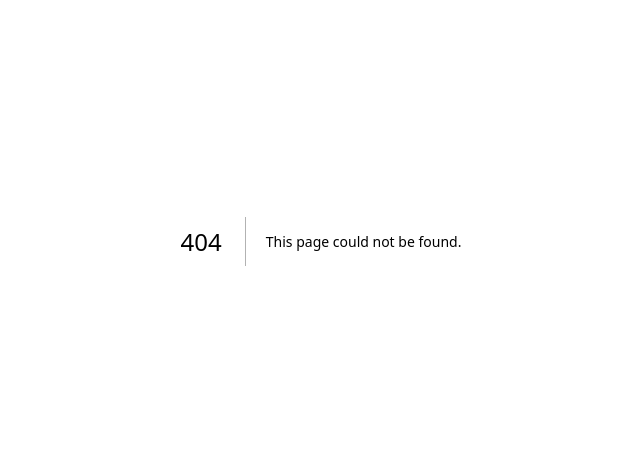
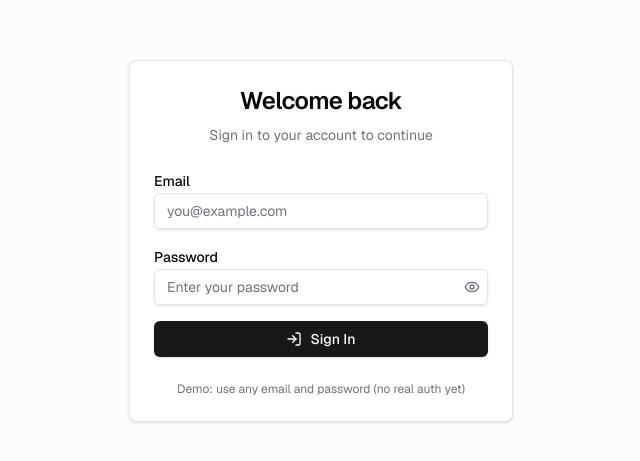
Before and after one commit to nguyendangthaoit/ent-agent, a Next.js app in the folder frontend/: page /login in a window 1280 px wide. Before the commit this address had no page. Shown: the part 159-620 px from the top of the page, without its empty margins (319-959 px from the left). Built offline with nearby package versions, Linux system fonts and the light colour scheme.

Commit message:
initialize login page

```diff
--- /dev/null
+++ b/frontend/src/app/login/page.tsx
@@ -0,0 +1,41 @@
+"use client";
+
+import React, { useState } from "react";
+import { useRouter } from "next/navigation";
+import { LoginForm } from "@/src/components/auth/LoginForm";
+
+export default function LoginPage() {
+    const router = useRouter();
+    const [isLoading, setIsLoading] = useState(false);
+    const [error, setError] = useState<string | undefined>();
+
+    const handleLogin = async (email: string, password: string) => {
+        setIsLoading(true);
+        setError(undefined);
+
+        // Simulate a login request (placeholder for real API)
+        try {
+            await new Promise((resolve) => setTimeout(resolve, 1000));
+
+            // For demo: accept any non-empty credentials
+            if (email && password) {
+                // Redirect to chat page after "login"
+                router.push("/");
+            } else {
+                setError("Please enter your email and password.");
+            }
+        } catch {
+            setError("Login failed. Please try again.");
+        } finally {
+            setIsLoading(false);
+        }
+    };
+
+    return (
+        <div className="flex min-h-screen items-center justify-center bg-muted/30 px-4">
+            <div className="w-full max-w-sm rounded-lg border border-border bg-background p-6 shadow-sm">
+                <LoginForm onLogin={handleLogin} isLoading={isLoading} error={error} />
+            </div>
+        </div>
+    );
+}
--- /dev/null
+++ b/frontend/src/components/auth/LoginForm.tsx
@@ -0,0 +1,126 @@
+"use client";
+
+import React, { useState } from "react";
+import { Eye, EyeOff, Loader2, LogIn } from "lucide-react";
+import { Button } from "@/src/components/ui/button";
+import { cn } from "@/src/lib/utils";
+
+interface LoginFormProps {
+    onLogin?: (email: string, password: string) => Promise<void>;
+    isLoading?: boolean;
+    error?: string;
+}
+
+export function LoginForm({ onLogin, isLoading, error }: LoginFormProps) {
+    const [email, setEmail] = useState("");
+    const [password, setPassword] = useState("");
+    const [showPassword, setShowPassword] = useState(false);
+
+    const handleSubmit = async (e: React.FormEvent) => {
+        e.preventDefault();
+        if (!email.trim() || !password.trim()) return;
+        await onLogin?.(email.trim(), password.trim());
+    };
+
+    return (
+        <div className="mx-auto w-full max-w-sm space-y-6">
+            {/* Header */}
+            <div className="space-y-2 text-center">
+                <h1 className="text-2xl font-semibold tracking-tight text-foreground">
+                    Welcome back
+                </h1>
+                <p className="text-sm text-muted-foreground">
+                    Sign in to your account to continue
+                </p>
+            </div>
+
+            {/* Form */}
+            <form onSubmit={handleSubmit} className="space-y-4">
+                {/* Email field */}
+                <div className="space-y-2">
+                    <label
+                        htmlFor="email"
+                        className="text-sm font-medium leading-none peer-disabled:cursor-not-allowed peer-disabled:opacity-70"
+                    >
+                        Email
+                    </label>
+                    <input
+                        id="email"
+                        type="email"
+                        value={email}
+                        onChange={(e) => setEmail(e.target.value)}
+                        placeholder="you@example.com"
+                        autoComplete="email"
+                        disabled={isLoading}
+                        className={cn(
+                            "flex h-9 w-full rounded-md border border-input bg-transparent px-3 py-1 text-sm shadow-sm transition-colors",
+                            "placeholder:text-muted-foreground",
+                            "focus-visible:outline-none focus-visible:ring-1 focus-visible:ring-ring",
+                            "disabled:cursor-not-allowed disabled:opacity-50",
+                        )}
+                    />
+                </div>
+
+                {/* Password field */}
+                <div className="space-y-2">
+                    <label
+                        htmlFor="password"
+                        className="text-sm font-medium leading-none peer-disabled:cursor-not-allowed peer-disabled:opacity-70"
+                    >
+                        Password
+                    </label>
+                    <div className="relative">
+                        <input
+                            id="password"
+                            type={showPassword ? "text" : "password"}
+                            value={password}
+                            onChange={(e) => setPassword(e.target.value)}
+                            placeholder="Enter your password"
+                            autoComplete="current-password"
+                            disabled={isLoading}
+                            className={cn(
+                                "flex h-9 w-full rounded-md border border-input bg-transparent px-3 py-1 pr-8 text-sm shadow-sm transition-colors",
+                                "placeholder:text-muted-foreground",
+                                "focus-visible:outline-none focus-visible:ring-1 focus-visible:ring-ring",
+                                "disabled:cursor-not-allowed disabled:opacity-50",
+                            )}
+                        />
+                        <button
+                            type="button"
+                            onClick={() => setShowPassword(!showPassword)}
+                            className="absolute right-2 top-1/2 -translate-y-1/2 text-muted-foreground hover:text-foreground transition-colors"
+                            tabIndex={-1}
+                        >
+                            {showPassword ? <EyeOff className="size-4" /> : <Eye className="size-4" />}
+                        </button>
+                    </div>
+                </div>
+
+                {/* Error message */}
+                {error && (
+                    <p className="text-sm text-destructive">{error}</p>
+                )}
+
+                {/* Submit button */}
+                <Button type="submit" className="w-full gap-2" disabled={isLoading}>
+                    {isLoading ? (
+                        <>
+                            <Loader2 className="size-4 animate-spin" />
+                            Signing in…
+                        </>
+                    ) : (
+                        <>
+                            <LogIn className="size-4" />
+                            Sign In
+                        </>
+                    )}
+                </Button>
+            </form>
+
+            {/* Footer hint */}
+            <p className="text-center text-xs text-muted-foreground">
+                Demo: use any email and password (no real auth yet)
+            </p>
+        </div>
+    );
+}
```
